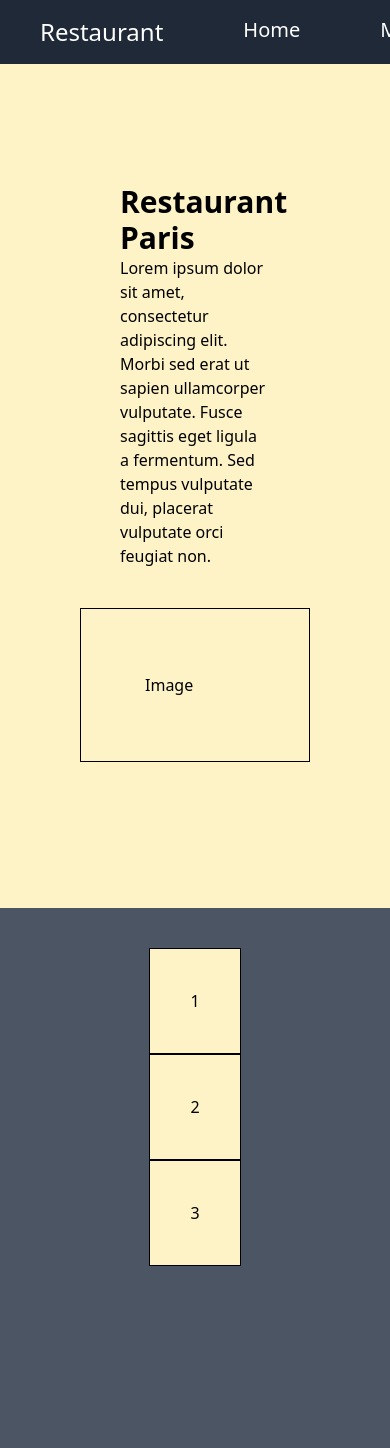
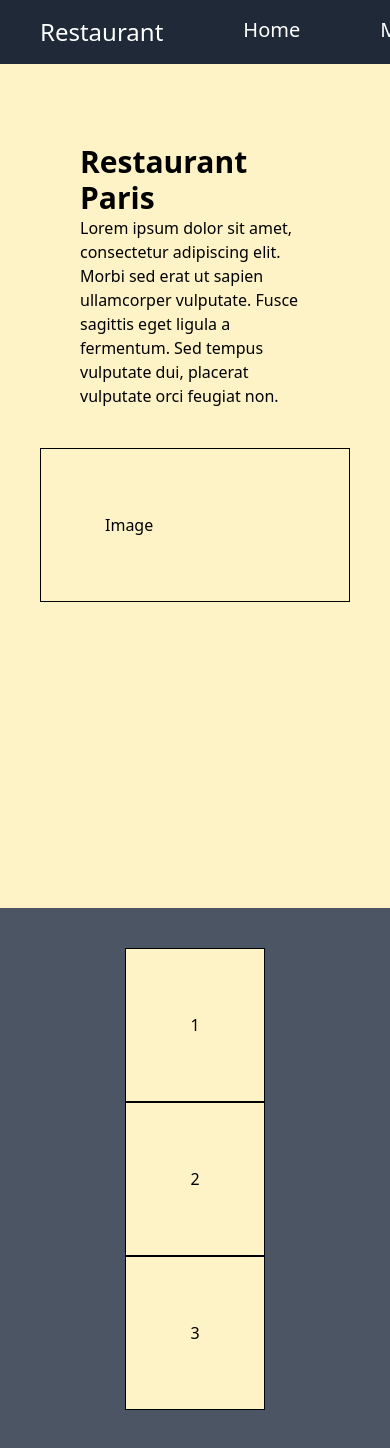
Before and after one commit to helder-barbosa/website-food-next, a Next.js app: page / in a window 390 px wide. Shown: the top 1448 px of the page. Built offline with nearby package versions, Linux system fonts and the light colour scheme.

Commit message:
update Menu responsive

```diff
--- a/components/Home.js
+++ b/components/Home.js
@@ -3,14 +3,14 @@ import React from 'react'
 const Home = () => {
   return (
     <div className=" h-screen bg-yellow-100">
-      <div className=" block flex-wrap justify-around p-20 sm:grid grid-cols-2 ">
+      <div className=" block flex-wrap justify-around p-10 sm:grid grid-cols-2 ">
         <div className=" p-10 ">
           <h1 className=' text-3xl font-semibold'>Restaurant Paris</h1>
           <p>Lorem ipsum dolor sit amet, consectetur adipiscing elit. Morbi sed erat ut sapien ullamcorper vulputate. Fusce sagittis eget ligula a fermentum. Sed tempus vulputate dui, placerat vulputate orci feugiat non.
           </p>
         </div>
         <div>
-          <div className=" h-full p-16 border-black border" >
+          <div className=" p-16 border-black border" >
             Image
           </div>
         </div>
--- a/components/Menu.js
+++ b/components/Menu.js
@@ -3,14 +3,14 @@ import React from 'react'
 const Menu = () => {
   return (
     <div className="h-screen bg-gray-600">
-      <div className=" block flex-wrap justify-around p-10 sm:grid grid-cols-3 gap-2 place-items-center">
-        <div className=' h-full bg-yellow-100 p-10 border border-black'>
+      <div className=" block flex-wrap justify-around p-10 sm:grid grid-cols-3 justify-items-center ">
+        <div className='bg-yellow-100 p-16 border border-black'>
           1
         </div>
-        <div className=' h-full bg-yellow-100 p-10 border border-black'>
+        <div className='bg-yellow-100 p-16 border border-black'>
           2
         </div>
-        <div className=' h-full bg-yellow-100 p-10 border border-black'>
+        <div className=' bg-yellow-100 p-16 border border-black'>
           3
         </div>
       </div>
```
